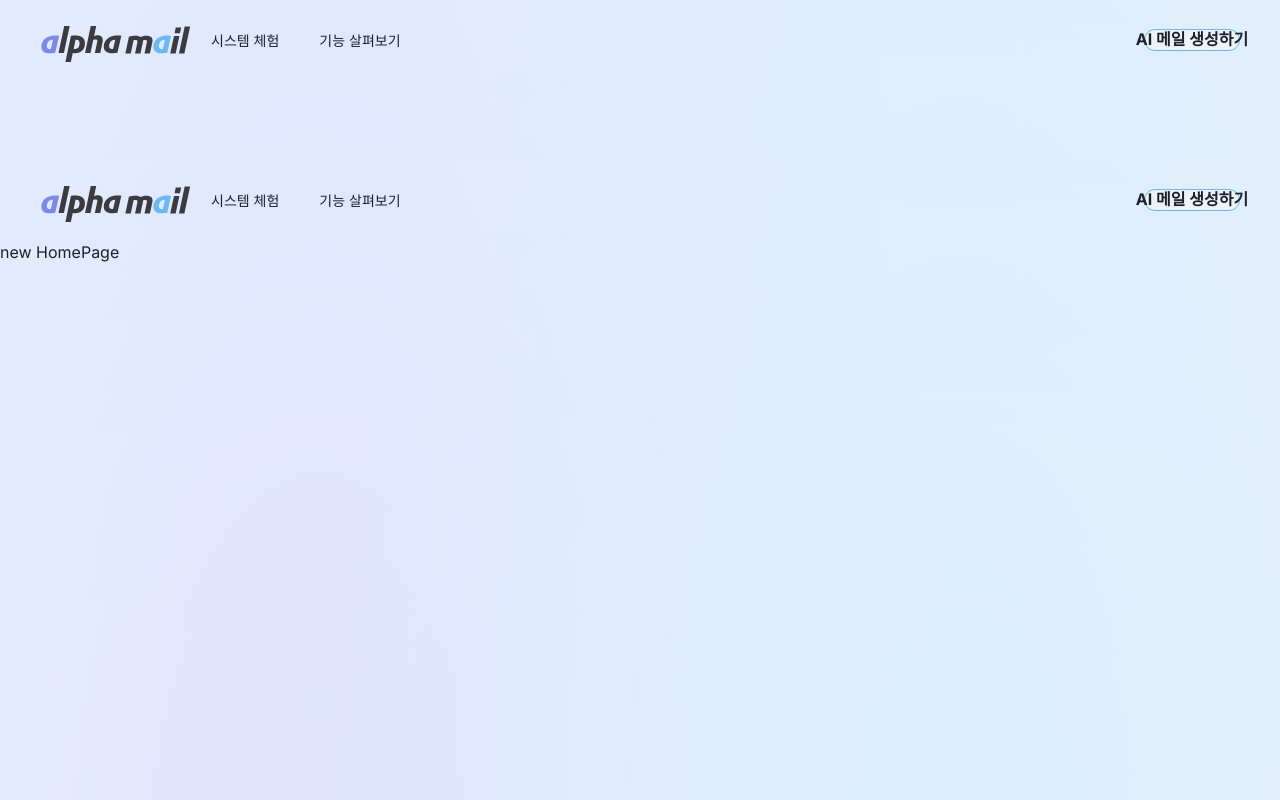
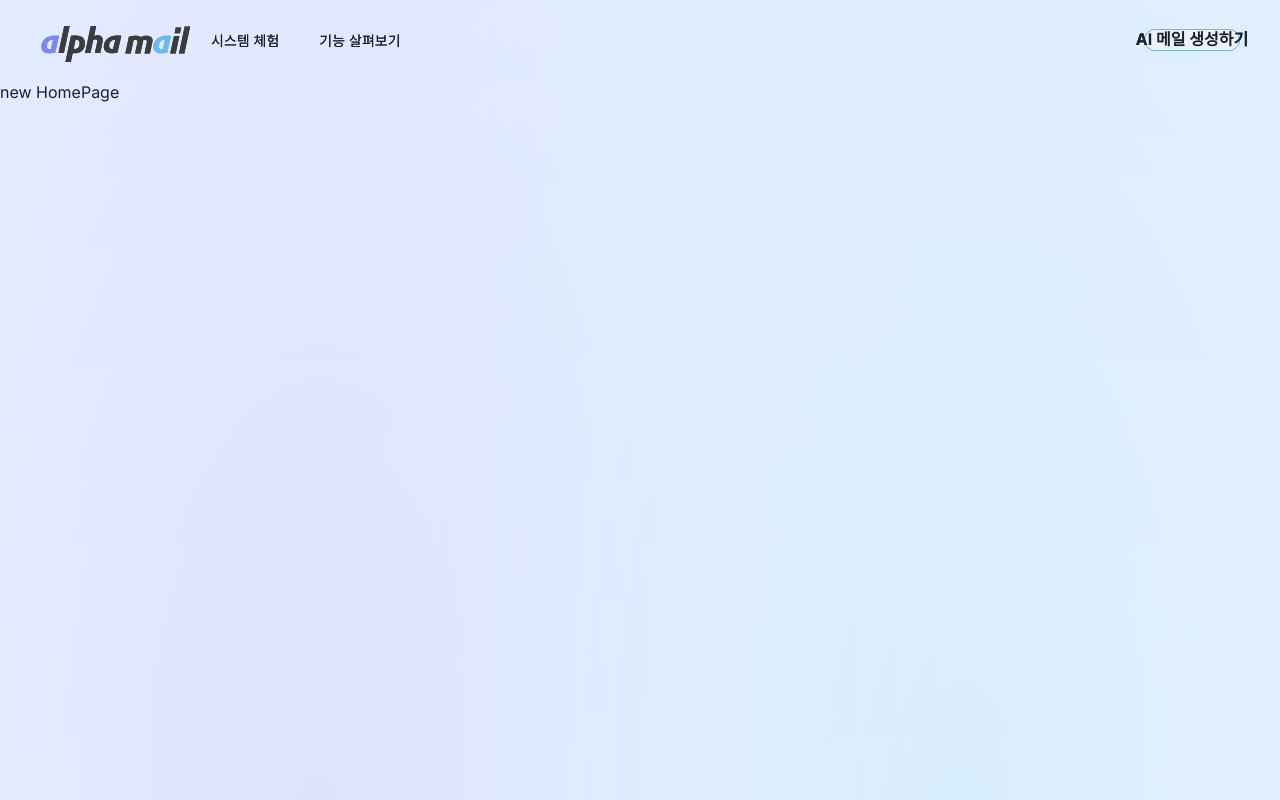
Before and after one commit to Beside-Potenday/frontend, a React (Create React App) app: page / in a window 1280 px wide. Shown: the top 800 px of the page. Built offline with nearby package versions, Linux system fonts and the light colour scheme.

Commit message:
feat: header 요소 선택시 스크롤 효과 추가

```diff
--- a/src/components/HomePage/Contents.tsx
+++ b/src/components/HomePage/Contents.tsx
@@ -1,5 +1,5 @@
-import { Grid, GridItem } from "@chakra-ui/react";
-import { ContentsInfo } from "@/components/HomePage/ContentsInfo";
+import { Grid, GridItem } from "@chakra-ui/react"
+import { ContentsInfo } from "@/components/HomePage/ContentsInfo"
 
 export const Contents = () => {
   return (
@@ -10,15 +10,15 @@ export const Contents = () => {
       templateColumns={{ base: "repeat(1, 1fr)" }}
       gap={4}
     >
-      <GridItem rowSpan={1} backgroundColor={"transparent"}>
+      <GridItem id="section1" rowSpan={1} backgroundColor={"transparent"}>
         new HomePage
       </GridItem>
-      <GridItem rowSpan={1} backgroundColor={"transparent"}>
+      <GridItem id="section2" rowSpan={1} backgroundColor={"transparent"}>
         new HomePage
       </GridItem>
-      <GridItem rowSpan={1} backgroundColor={"transparent"}>
-        <ContentsInfo/>
+      <GridItem id="section3" rowSpan={1} backgroundColor={"transparent"}>
+        <ContentsInfo />
       </GridItem>
     </Grid>
-  );
-};
+  )
+}
--- a/src/components/Layout/Header.tsx
+++ b/src/components/Layout/Header.tsx
@@ -2,6 +2,10 @@ import styled from "@emotion/styled"
 import { Link } from "react-router-dom"
 import { Button } from "@chakra-ui/react"
 import { breakpoints } from "@/styles/variants"
+
+const scrollToSection = (sectionId: string) => {
+  document.getElementById(sectionId)?.scrollIntoView({ behavior: "smooth" })
+}
 
 export const Header = () => {
   return (
@@ -11,8 +15,8 @@ export const Header = () => {
           <Link to={"/"}>
             <Logo src="/images/logo.svg" />
           </Link>
-          <MidWrapper> 시스템 체험</MidWrapper>
-          <MidWrapper> 기능 살펴보기</MidWrapper>
+          <MidWrapper onClick={() => scrollToSection("section2")}> 시스템 체험</MidWrapper>
+          <MidWrapper onClick={() => scrollToSection("section3")}> 기능 살펴보기</MidWrapper>
         </div>
         <Link to={"/mail"} style={{ display: "flex", alignItems: "center" }}>
           <AiButton>AI 메일 생성하기</AiButton>
@@ -25,9 +29,15 @@ export const Header = () => {
 export const HEADER_HEIGHT = "80px"
 
 const Wrapper = styled.header`
-  background-color: transparent;
+  z-index: 100;
   height: ${HEADER_HEIGHT};
   padding: 16px 40px;
+  position: fixed;
+  top: 0;
+  left: 0;
+  right: 0;
+  width: 100%;
+  background: transparent;
 `
 
 const Logo = styled.img`
```
